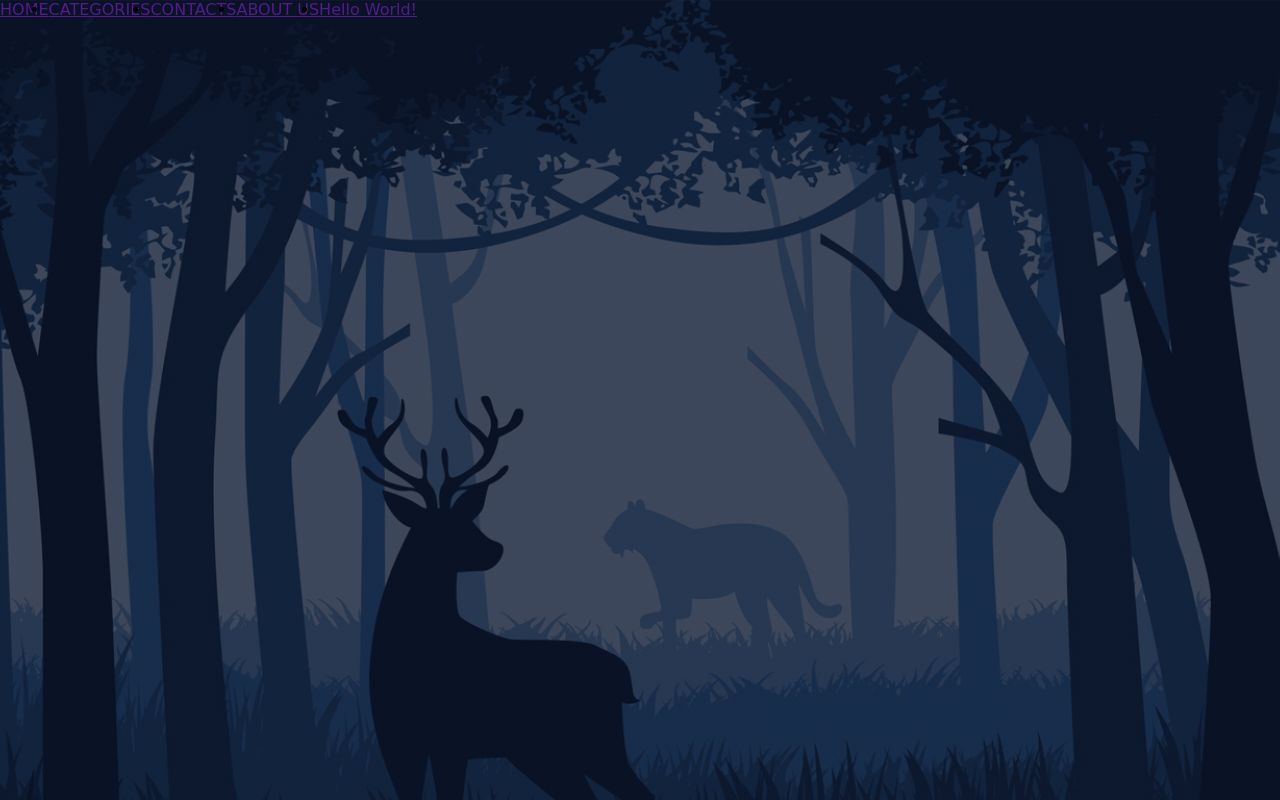
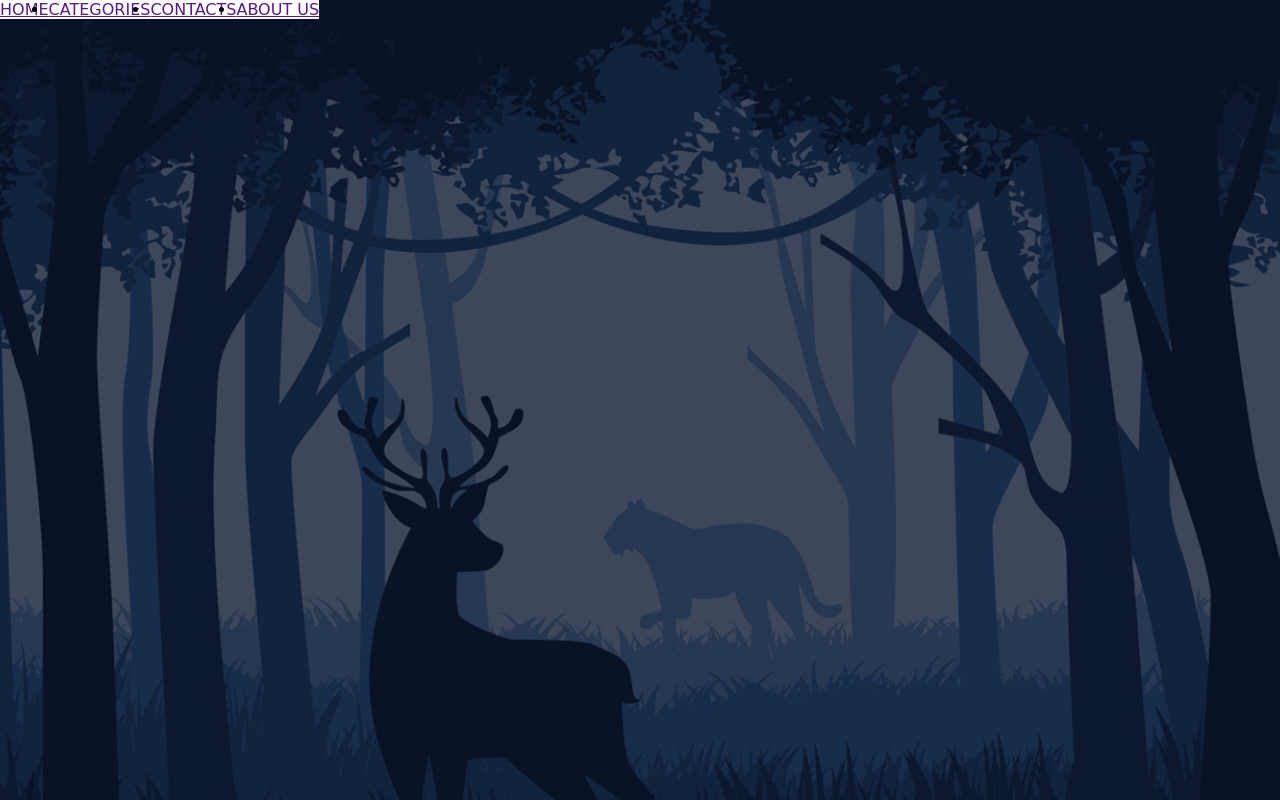
Before and after one commit to balajibansude/web, a plain HTML site: page index.html in a window 1280 px wide. Drawn offline with Linux system fonts and the light colour scheme; a web font is replaced by a local one.

Commit message:
css add and one link remove

```diff
--- a/index.html
+++ b/index.html
@@ -14,7 +14,6 @@
                 <li><a href="">CATEGORIES</a></li>
                 <li><a href="">CONTACTS</a></li>
                 <li><a href="">ABOUT US</a></li>
-                <li id="balaji"><a href="" class="anchor">Hello World!</a></li>
             </ul>
         </div>
         <header></header>
--- a/style.css
+++ b/style.css
@@ -16,3 +16,8 @@ body {
 .navigation ul {
     display: flex;
 }
+
+li {
+    background-color: white;
+    text-decoration: none;
+}
```
